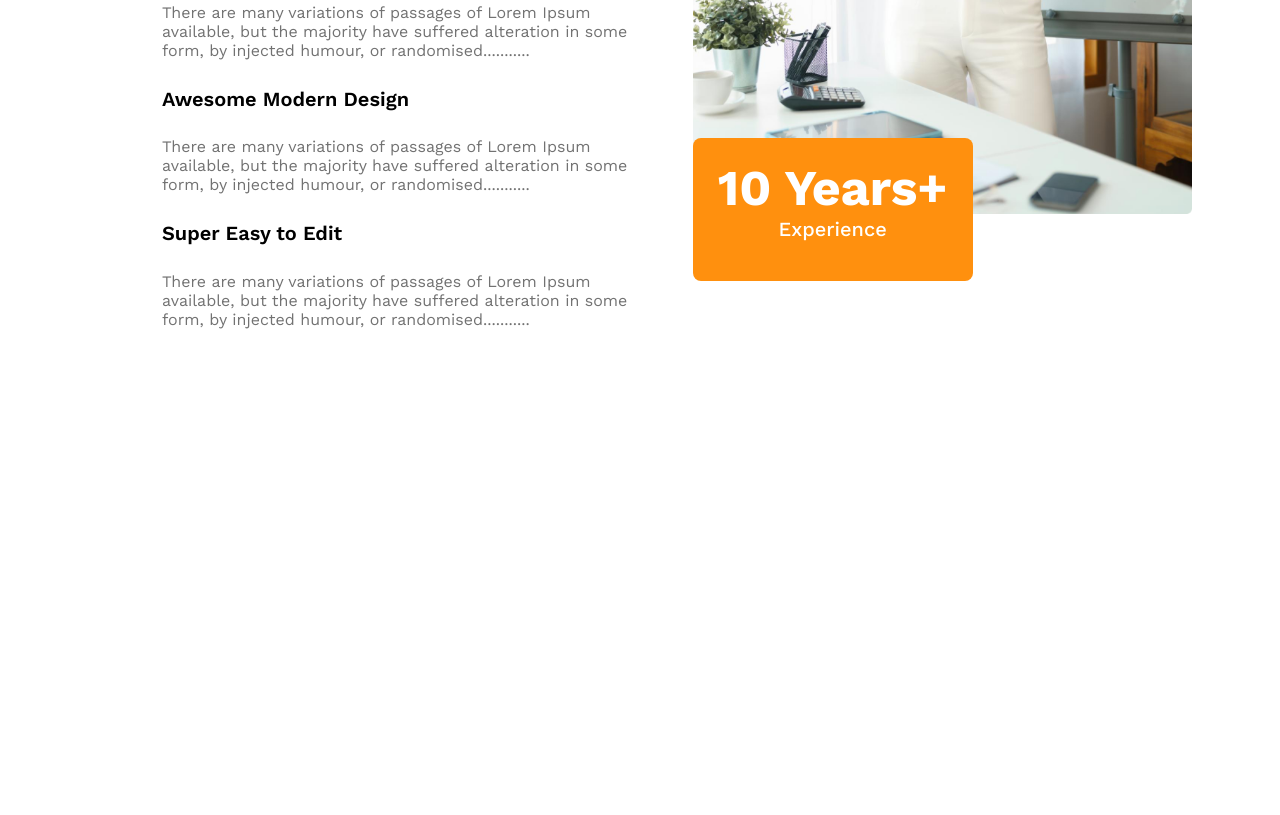
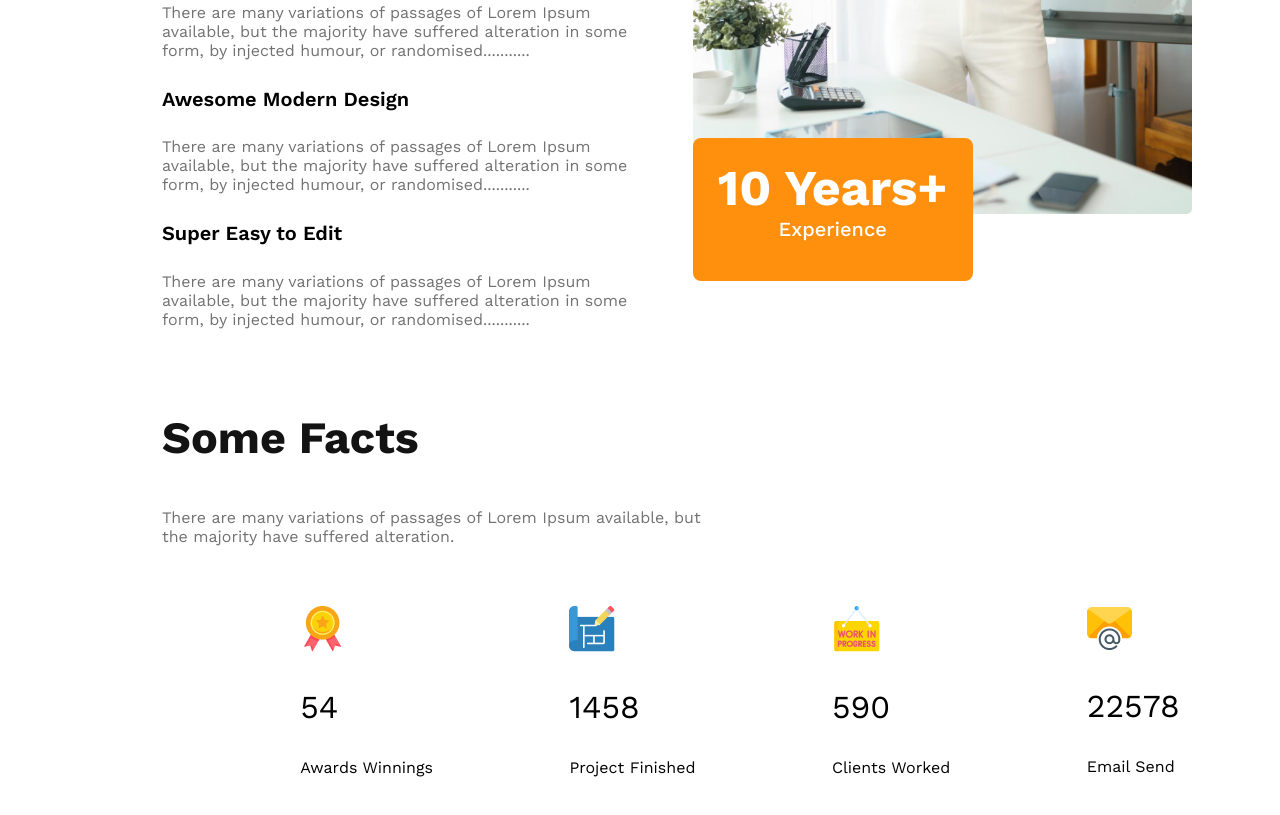
Before and after one commit to mdrashed62/architects-resources-portfolio, a plain HTML site: page index.html in a window 1280 px wide. Shown: the part 2217-3032 px from the top of the page. Before the commit the page ends 2628 px from the top, so only its background shows below. Drawn offline with nearby package versions, Linux system fonts and the light colour scheme.

Commit message:
finished the main section

```diff
--- a/Style/styles.css
+++ b/Style/styles.css
@@ -19,7 +19,7 @@ body {
 
 .primary-description {
     color: #727272;
-    font-size: 16px;
+    font-size: 1rem;
     font-weight: 400;
 }
 
@@ -159,7 +159,28 @@ body {
     margin-top: 0px;
 }
 
-/* medium device */
+/* last of main section */
+.facts{
+    margin-left: 130px;
+
+}
+.facts p{
+    width: 542px;
+}
+.work-information{
+    display: flex;
+    justify-content: space-around;
+    margin-bottom: 50px;
+    margin-top:60px;
+}
+.card-1{
+    margin-left: 200px;
+
+}
+
+.number{
+    font-size: 2rem;
+}
 
 @media screen and (max-width:970px) {
     .nav {
@@ -203,18 +224,22 @@ body {
     .ten-years-badge p {
         font-size: 13px;
     }
+    .facts{
+        margin-left: 0px;
+       }
+       .card-1{
+
+        margin-left:0px;
+    }
 }
 
 /* mobile device */
 @media screen and (max-width:570px) {
 
+
     .header img {
         width: 100%;
 
-    }
-
-    .header {
-        padding: 20px;
     }
 
     .nav {
@@ -230,6 +255,9 @@ body {
         display: grid;
         grid-template-columns: 1fr;
     }
+    .img-container img{
+        padding-left: 10px;
+    }
 
     .features-content {
         padding-left: 0px;
@@ -241,8 +269,21 @@ body {
     }
 
     .features-details {
-        max-width: 380px;
+        max-width: 360px;
         margin-left: 10px;
+    }
 
+   .facts{
+    margin-left: 0px;
+   }
+    .facts p{
+        width: 250px;
     }
+    .card-1{
+
+        margin-left:0px;
+    }
+    /* .work-information{
+        display: grid;
+    } */
 }
--- a/index.html
+++ b/index.html
@@ -74,6 +74,36 @@
            </div>
         </section>
 
+        <section class="end-main-section">
+            <div class="facts">
+                <h3 class="primary-title">Some Facts</h3>
+                <p class="primary-description">There are many variations of passages of Lorem Ipsum available, but the majority have suffered alteration.</p>
+            </div>
+            <div class="work-information">
+                <div class="card-1">
+                    <img src="images/icons/ribon.png" alt="">
+                    <p class="number">54</p>
+                    <p> Awards Winnings</p>
+                </div>
+                <div class="card-2">
+                    <img src="images/icons/projects.png" alt="">
+                        <p class="number">1458</p>
+                    <p>Project Finished</p>
+                </div>
+                <div class="card-3">
+                    <img src="images/icons/customers.png" alt="">
+                   <p class="number">590</p>
+                    <p>Clients Worked</p>
+                </div>
+                <div class="card-4">
+                    <img src="images/icons/email.png" alt="">
+                     <p class="number"> 22578</p>
+                    <p>Email Send</p>
+                </div>
+            </div>
+
+        </section>
+
     </main>
     <footer>
 
```
